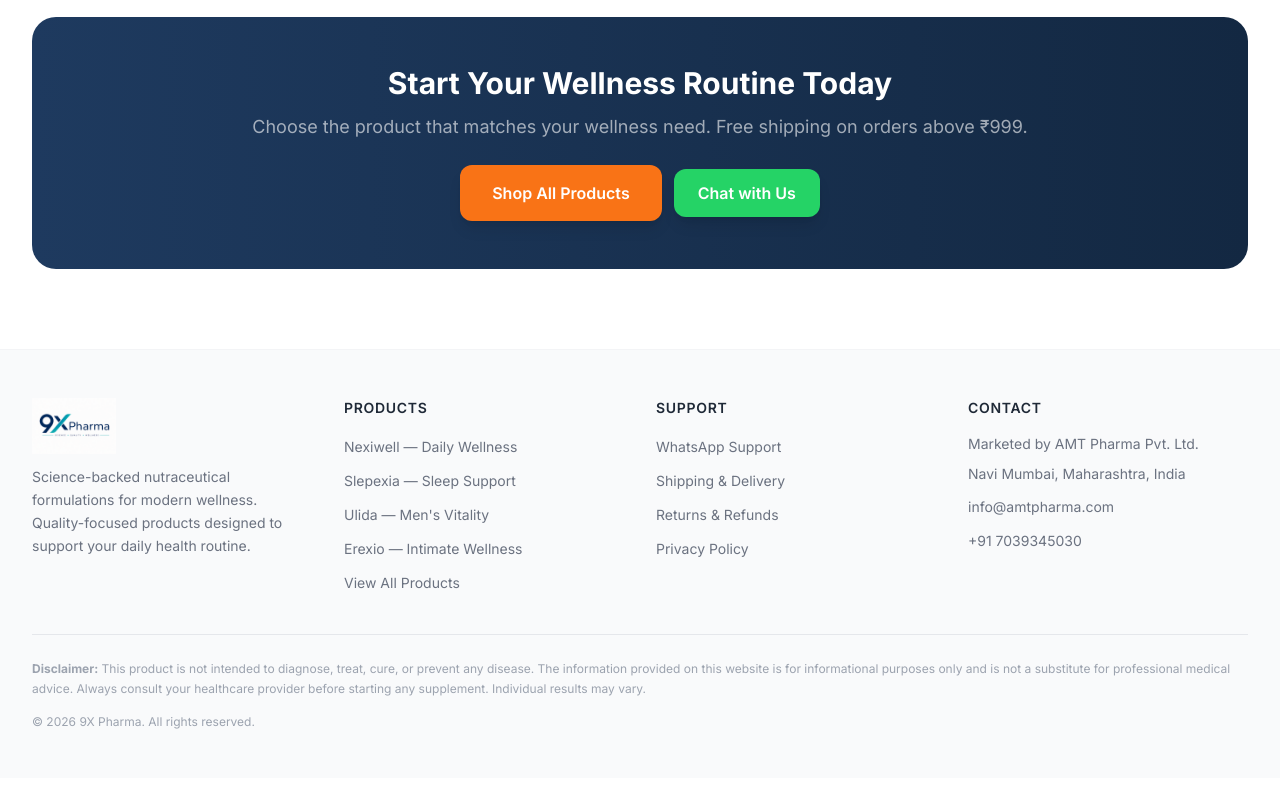
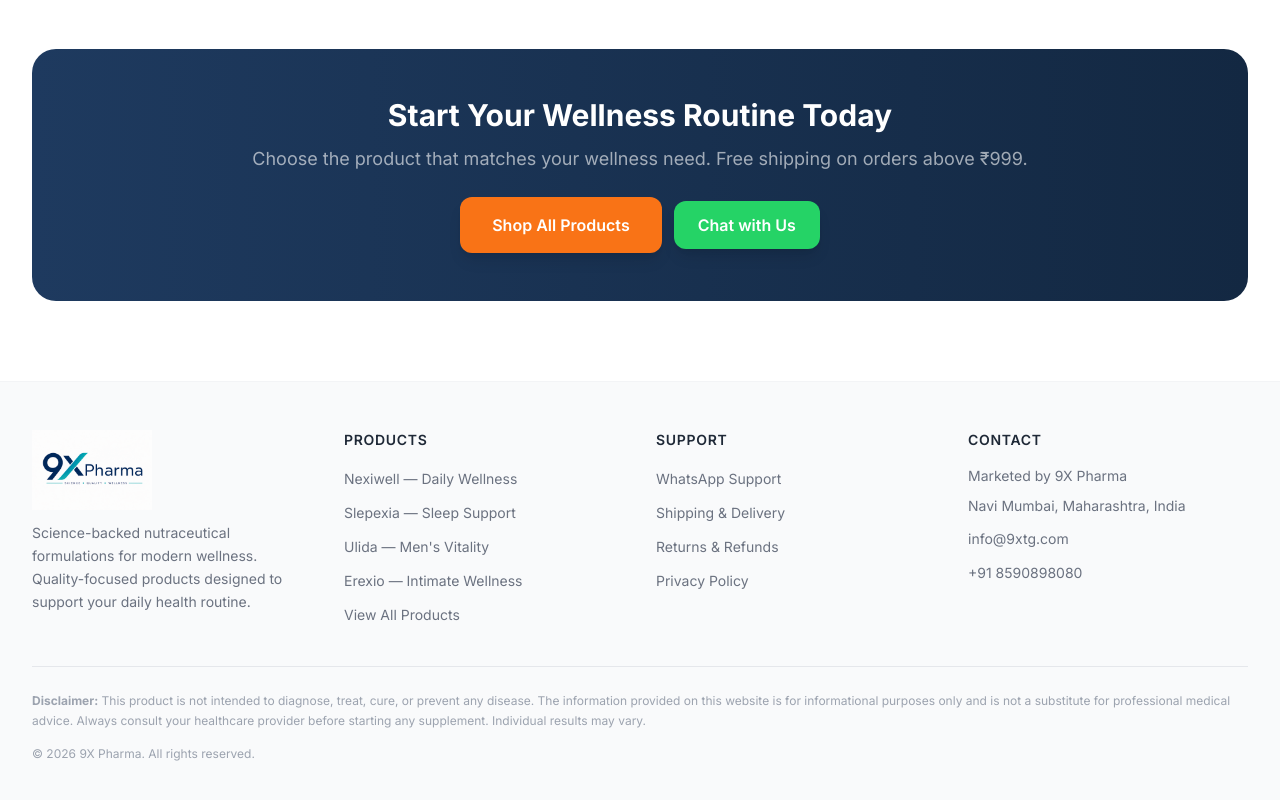
Before and after one commit to 9xtglobal-website/pharma-website, a Next.js app: page / in a window 1280 px wide. Shown: the part 4452-5252 px from the top of the page. Before the commit the page ends 5230 px from the top, so only its background shows below. Built offline with nearby package versions, Linux system fonts and the light colour scheme.

Commit message:
Larger logo, update contact details to 9X Pharma + info@9xtg.com

```diff
--- a/next.config.mjs
+++ b/next.config.mjs
@@ -1,9 +1,9 @@
 /** @type {import('next').NextConfig} */
 
 // When building for GitHub Pages, the site is served at:
-// https://<user>.github.io/<repo>/
-// So we need a base path. Set NEXT_PUBLIC_BASE_PATH in CI to "/9xpharma"
-// (or whatever the repo is called).
+// https://<user-or-org>.github.io/<repo>/
+// So we need a base path. The Actions workflow sets NEXT_PUBLIC_BASE_PATH
+// to "/<repo-name>" automatically.
 const basePath = process.env.NEXT_PUBLIC_BASE_PATH || "";
 
 const nextConfig = {
--- a/src/components/layout/Footer.tsx
+++ b/src/components/layout/Footer.tsx
@@ -10,7 +10,7 @@
           {/* Brand */}
           <div className="sm:col-span-2 lg:col-span-1">
             <div className="flex items-center">
-              <Logo height={56} />
+              <Logo className="h-16 w-auto sm:h-20" />
             </div>
             <p className="mt-3 text-sm leading-relaxed text-brand-grey-500">
               Science-backed nutraceutical formulations for modern wellness.
@@ -87,19 +87,19 @@
             </h4>
             <ul className="space-y-2.5">
               <li className="text-sm text-brand-grey-500">
-                Marketed by AMT Pharma Pvt. Ltd.
+                Marketed by 9X Pharma
               </li>
               <li className="text-sm text-brand-grey-500">
                 Navi Mumbai, Maharashtra, India
               </li>
               <li>
-                <a href="mailto:info@amtpharma.com" className="text-sm text-brand-grey-500 transition-colors hover:text-brand-navy">
-                  info@amtpharma.com
+                <a href="mailto:info@9xtg.com" className="text-sm text-brand-grey-500 transition-colors hover:text-brand-navy">
+                  info@9xtg.com
                 </a>
               </li>
               <li>
-                <a href="tel:+917039345030" className="text-sm text-brand-grey-500 transition-colors hover:text-brand-navy">
-                  +91 7039345030
+                <a href="tel:+918590898080" className="text-sm text-brand-grey-500 transition-colors hover:text-brand-navy">
+                  +91 8590898080
                 </a>
               </li>
             </ul>
--- a/src/components/layout/Navbar.tsx
+++ b/src/components/layout/Navbar.tsx
@@ -21,10 +21,10 @@
   return (
     <header className="sticky top-0 z-50 border-b border-brand-grey-100 bg-white/95 backdrop-blur-md">
       <div className="container-main">
-        <div className="flex h-16 items-center justify-between">
+        <div className="flex h-20 items-center justify-between sm:h-24">
           {/* Logo */}
           <Link href="/" className="flex items-center" aria-label="9X Pharma home">
-            <Logo height={44} />
+            <Logo className="h-12 w-auto sm:h-16 lg:h-20" />
           </Link>
 
           {/* Desktop Nav */}
--- a/src/components/ui/Logo.tsx
+++ b/src/components/ui/Logo.tsx
@@ -3,20 +3,26 @@
 const BASE_PATH = process.env.NEXT_PUBLIC_BASE_PATH || "";
 
 interface LogoProps {
+  /** Optional explicit pixel height. If a className with height utilities (e.g. h-16) is given, prefer that. */
   height?: number;
   className?: string;
 }
 
-export default function Logo({ height = 40, className = "" }: LogoProps) {
+export default function Logo({ height, className = "" }: LogoProps) {
   const src = `${BASE_PATH}/images/brand/logo.png`;
+  // If no className height is provided and height prop is set, use inline style.
+  const inlineStyle =
+    height !== undefined && !/\bh-/.test(className)
+      ? { height, width: "auto" }
+      : undefined;
+
   return (
     // eslint-disable-next-line @next/next/no-img-element
     <img
       src={src}
       alt="9X Pharma"
-      height={height}
-      style={{ height, width: "auto" }}
-      className={className}
+      style={inlineStyle}
+      className={className || "h-12 w-auto"}
     />
   );
 }
```
